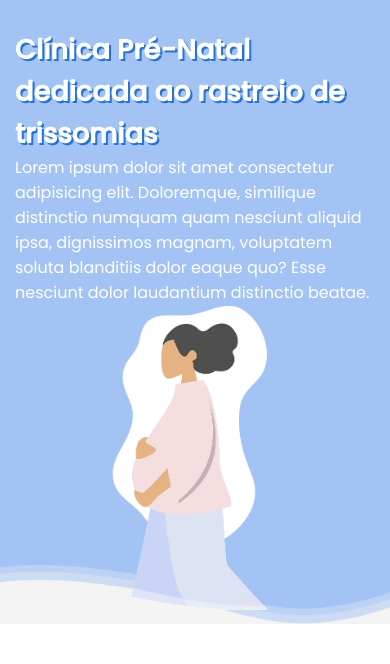
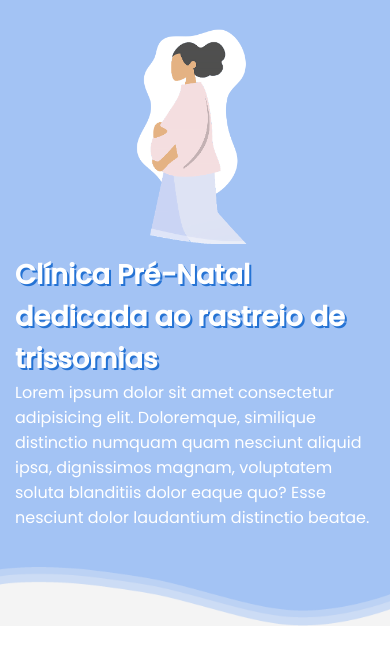
Before and after one commit to ntb-arenas/clinicaprenatri, a website: page index.html in a window 390 px wide. Shown: the part 64-728 px from the top of the page. Drawn offline with Linux system fonts and the light colour scheme.

Commit message:
update header

```diff
--- a/index.html
+++ b/index.html
@@ -45,7 +45,7 @@
               quo? Esse nesciunt dolor laudantium distinctio beatae.
             </p>
           </div>
-          <div class="col-12 col-md-5 col-lg-3 d-flex justify-content-center header-img">
+          <div class="col-12 col-md-5 col-lg-3 order-first order-sm-0 d-flex justify-content-center header-img">
             <img src="/assets/img/pregnant.png" class="img-fluid" alt="" />
           </div>
         </div>
--- a/styles/scss/main.scss
+++ b/styles/scss/main.scss
@@ -85,6 +85,14 @@ header {
         }
       }
     }
+
+    .header-content {
+      .header-wrapper {
+        .header-img {
+          max-width: 250px;
+        }
+      }
+    }
   }
 
   @media (max-width: 576px) {
@@ -99,10 +107,11 @@ header {
           p {
             text-justify: auto;
           }
+          margin-bottom: 6rem;
         }
 
         .header-img {
-          max-width: 200px;
+          max-width: 150px;
         }
       }
     }
```
Also changed, not shown: styles/css/styles.css, 1 other file.
